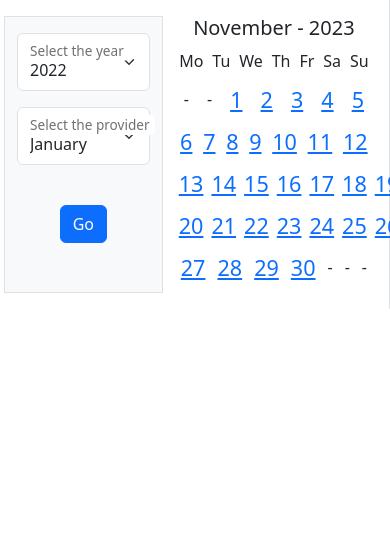
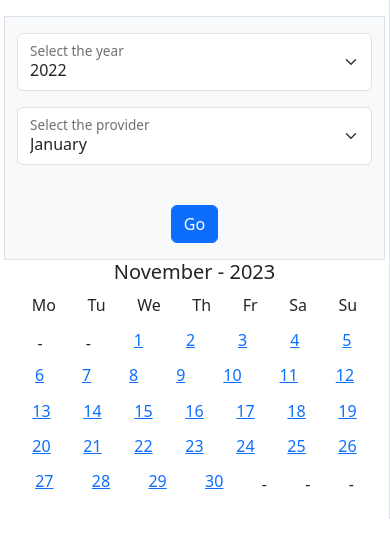
Before and after one commit to fersie7e/sie7e, a Django app: page /security/ in a window 390 px wide; the page is wider, and only the part inside the window is pictured. Shown: the part 56-614 px from the top of that part. Run offline with Django 4.2, Linux system fonts and the light colour scheme.

Commit message:
change the calendar display in mobile devices

```diff
--- a/security/templates/security/index.html
+++ b/security/templates/security/index.html
@@ -4,9 +4,9 @@
     <div class="row align-items-start">
 
         <div class="col-sm-6 p-3 border-end">
-            <!-- CREATE CALENDAR -->
+            <!-- SEARCH FORM -->
             <div class="row">
-                <div class="col-5 bg-light border">
+                <div class="col-md-5 bg-light border">
                     <form action="{% url 'index' %}" method="post">
                         {% csrf_token %}
                         <div class="row form-group pt-3 pb-3">
@@ -32,7 +32,8 @@
                         </div>
                     </form>
                 </div>
-                <div class="col-7">
+                <!-- CREATE CALENDAR -->
+                <div class="col-md-7">
                     <div class="row text-center">
                             <div class="col"><h5>{{monthtext}} - {{year}}</h5></div>
                     </div>
@@ -45,7 +46,7 @@
                         <div class="d-flex text-center">
                             {% for day in week %}
                                 {% if day.month == month %}
-                                    <div class="p-1 flex-fill "><a href="{% url 'filtershift' day %}"><h4>{{day.day}}</h4></a></div>
+                                    <div class="p-1 flex-fill "><a href="{% url 'filtershift' day %}"><h6>{{day.day}}</h6></a></div>
                                 {% else %}
                                     <div class="p-1 flex-fill">-</div>
                                 {% endif %}
```
